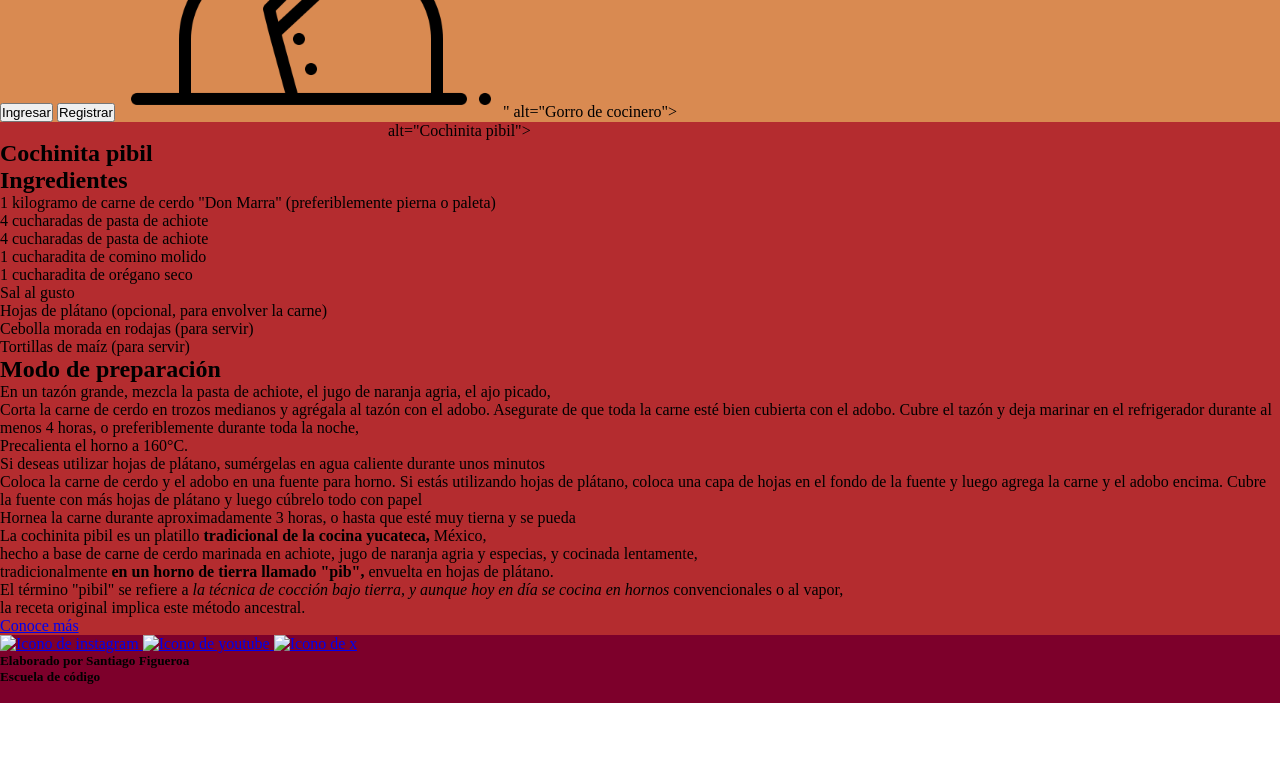
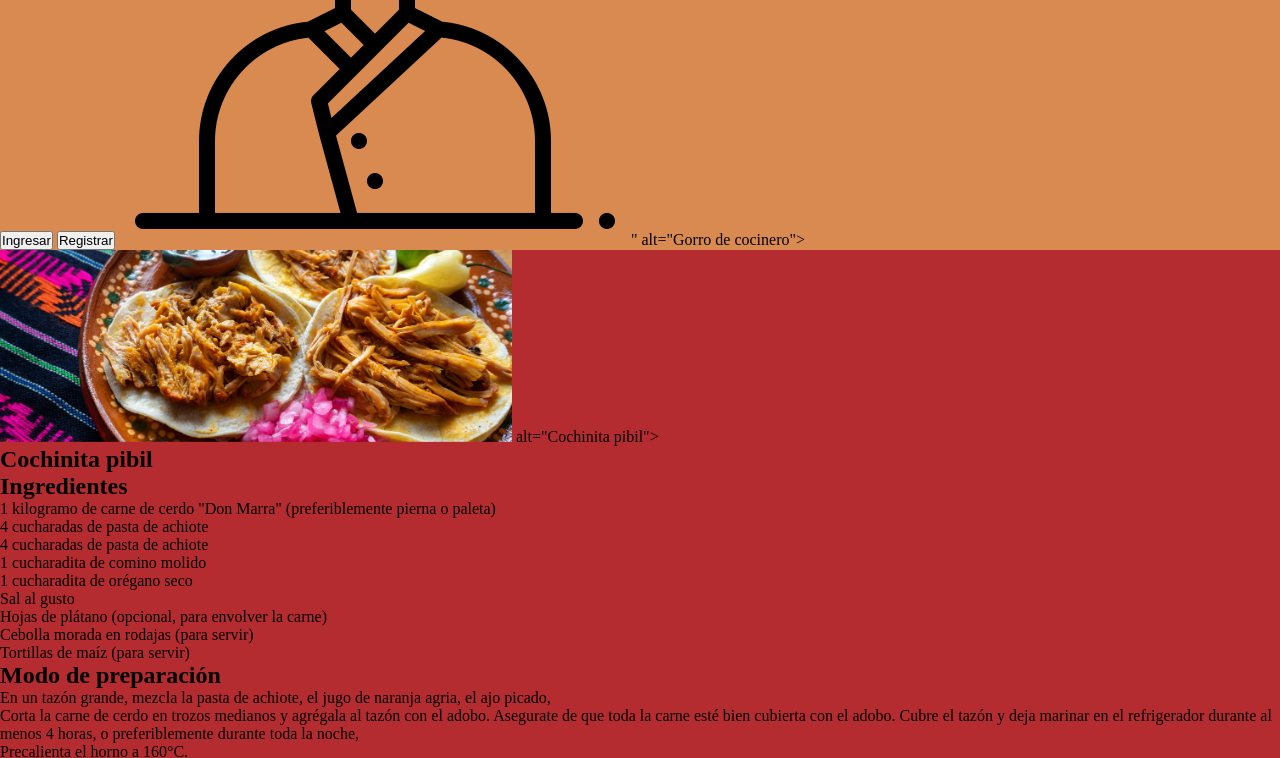
Before and after one commit to Santific1/RECETA-COCHINITA-PIBIL, a plain HTML site: page RECETA/index.html in a window 1280 px wide. Shown: the part 340-1098 px from the top of the page. Before the commit the page ends 1043 px from the top, so only its background shows below. Drawn offline with Linux system fonts and the light colour scheme.

Commit message:
Add files via upload
RECETA ACTUALIZADA

```diff
--- a/RECETA/css/estilo.css
+++ b/RECETA/css/estilo.css
@@ -15,10 +15,10 @@ footer {
     background-color:#7d002b
 }
 
-#cheff {
-    width: 20%;
+#Cochinita {
+    width: 40%;
 }
 
-img{
-    width: 30%;
+.redes {
+    width: 10%;
 }
--- a/RECETA/index.html
+++ b/RECETA/index.html
@@ -30,7 +30,9 @@
         <img src="img/cheff.png"/>" alt="Gorro de cocinero">
     </header>
     <main>
-        <img id="img/Cochinita Pibil.png"/> alt="Cochinita pibil">
+        <img
+        id="Cochinita"
+        src="img/Cochinita Pibil.png"/> alt="Cochinita pibil">
         <h2>
             Cochinita pibil
         </h2>
@@ -102,13 +104,19 @@
     </main>
     <footer>
         <a href="https://www.instagram.com/" target="_blank">
-            <img class="img/instagram.png" alt="Icono de instagram">
+            <img
+            class="redes"
+            src="img/instagram.png" alt="Icono de instagram">
         </a>
         <a href="https://www.youtube.com/" target="_blank">
-            <img class="img/youtube.png" alt="Icono de youtube">
+            <img
+            class="redes"
+            src="img/youtube.png" alt="Icono de youtube">
         </a>
         <a href="https://www.x.com/" target="_blank">
-            <img class="img/Twitter.png" alt="Icono de x">
+            <img
+            class="redes"
+            src="img/Twitter.png" alt="Icono de x">
         </a>
         <h5>
             Elaborado por Santiago Figueroa
```
